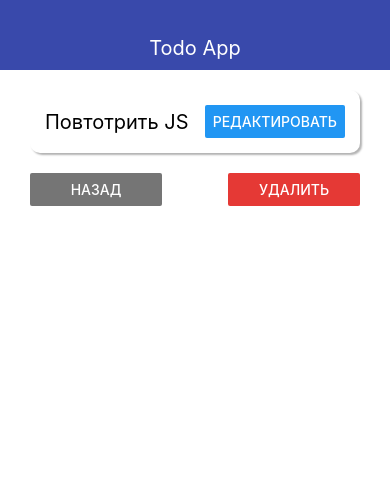
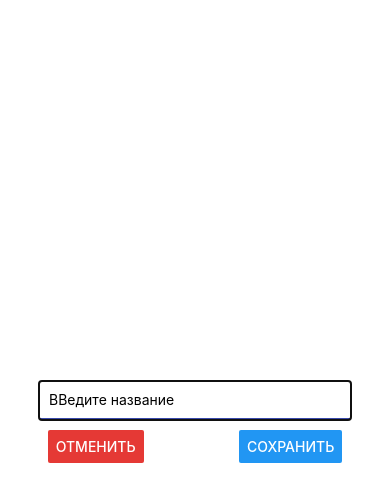
Before and after one commit to alex170485/ToDo_App_React_Native, a React Native app: screen / in a window 390 px wide. Both pictures are taken after a click on the button "РЕДАКТИРОВАТЬ". Shown: the top 502 px of the page. Built offline with nearby package versions, Linux system fonts and the light colour scheme.

Commit message:
add Modal window

```diff
--- a/App.js
+++ b/App.js
@@ -1,6 +1,6 @@
-import { StatusBar } from 'expo-status-bar';
+import {StatusBar} from 'expo-status-bar';
 import React, {useState} from 'react';
-import { StyleSheet, Text, View, ScrollView, FlatList } from 'react-native';
+import {StyleSheet, Text, View, ScrollView, FlatList, Alert} from 'react-native';
 import {NavBar} from "./src/components/NavBar";
 import {MainScreen} from "./src/screens/MainScreens";
 import {TodoScreen} from "./src/screens/TodoScreen";
@@ -20,27 +20,49 @@ export default function App() {
         }])
     }
     const removeTodo = (id) => {
-        setTodos(prev=> prev.filter(todo => todo.id !==id))
+        const todo = todos.find(el => el.id === id)
+        Alert.alert(
+            "Удаление элемента",
+            `Вы действительно хотите удалить "${todo.title}" ? `,
+            [
+                {
+                    text: "Отмена",
+                    style: "cancel",
+                },
+                {
+                    text: 'Удалить',
+                    style: 'destructive',
+                    onPress: () => {
+                        setTodoId(null)
+                        setTodos(prev => prev.filter(todo => todo.id !== id))
+                    }
+                }
+            ],
+            {cancelable: false}
+        );
     }
     let content = (
-        <MainScreen todos = {todos} addTodo = {addTodo} removeTodo = {removeTodo} openTodo = {(id)=> {
-            setTodoId(id)
-        }}/>
+        <MainScreen todos={todos}
+                    addTodo={addTodo}
+                    removeTodo={removeTodo}
+                    openTodo={(id) => {setTodoId(id)}}/>
     )
-    if(todoId) {
+    if (todoId) {
         const todo = todos.find(el => el.id == todoId)
-        content = <TodoScreen goBack={() => {setTodoId(null)}} todo={todo}/>
+        content = <TodoScreen goBack={() => {
+            setTodoId(null)
+        }} todo={todo} onRemove={removeTodo}/>
     }
 
     return (
-    <View>
-      <NavBar title = {'Todo App'}/>
-        <View style={styles.container}>
-            {content}
-      <StatusBar style="auto" />
+        <View>
+            <NavBar title={'Todo App'}/>
+            <View style={styles.container}>
+                {content}
+                <StatusBar style="auto"/>
+            </View>
         </View>
-    </View>
-  );
+    );
 }
 
 const styles = StyleSheet.create({
--- /dev/null
+++ b/src/components/EditModal.js
@@ -0,0 +1,46 @@
+import React from 'react'
+import {View, StyleSheet, Button, TextInput, Modal} from 'react-native'
+import {THEME} from "../../THEME";
+
+
+
+export const EditModal = ({visible, onCancel }) => {
+
+    return (
+        <Modal visible = {visible} animationType = 'slide' transparent = {false}>
+            <View style = {styles.wrap}>
+                <TextInput style = {styles.input}
+                           placeholder = 'ВВедите название'
+                           autoCapitalize = 'none'
+                           autoCorrect = {false}
+                           maxLength={64}
+                />
+                <View style = {styles.buttons}>
+                <Button title = 'Отменить' onPress = {onCancel} color = {THEME.DANGER_COLOR}/>
+                <Button title = 'Сохранить'/>
+                </View>
+            </View>
+        </Modal>
+    )
+
+}
+
+const styles = StyleSheet.create({
+    wrap: {
+        flex: 1,
+        justifyContent: 'center',
+        alignItems: 'center',
+    },
+    input: {
+        padding: 10,
+        borderBottomColor: THEME.MAIN_COLOR,
+        borderBottomWidth: 2,
+        width: '80%'
+    },
+    buttons: {
+        width: '100%',
+        marginTop: 10,
+        flexDirection: 'row',
+        justifyContent: 'space-around'
+    }
+})
--- a/src/screens/TodoScreen.js
+++ b/src/screens/TodoScreen.js
@@ -1,22 +1,24 @@
-import React from 'react'
+import React, {useState} from 'react'
 import {StyleSheet, View, Text, Button} from 'react-native'
 import {THEME} from "../../THEME";
 import {AppCard} from "../components/ui/AppCard";
+import {EditModal} from "../components/EditModal";
 
 
-export const TodoScreen = ({goBack, todo}) => {
+export const TodoScreen = ({goBack, todo, onRemove}) => {
+    const [modal, setModal] = useState(false)
     return <View>
+        <EditModal visible = {modal} onCancel ={() => {setModal(false)}}/>
         <AppCard style = {styles.card}>
         <Text style = {styles.title}>{todo.title}</Text>
-            <Button title = 'Редактировать'/>
+            <Button title = 'Редактировать' onPress = {()=>{setModal(true)}}/>
         </AppCard>
         <View style = {styles.buttons}>
             <View style = {styles.button}>
             <Button title='Назад' onPress={goBack} color = {THEME.GREY_COLOR}/>
             </View>
             <View style = {styles.button}>
-            <Button title='Удалить' color={THEME.DANGER_COLOR} onPress={() => {
-                console.log('to remove')}}/>
+            <Button title='Удалить' color={THEME.DANGER_COLOR} onPress={() => {onRemove(todo.id)}}/>
             </View>
         </View>
     </View>
```
